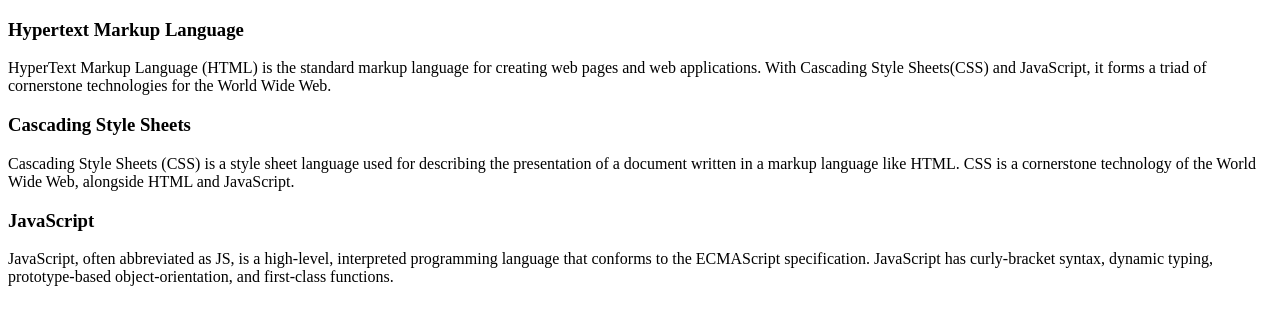
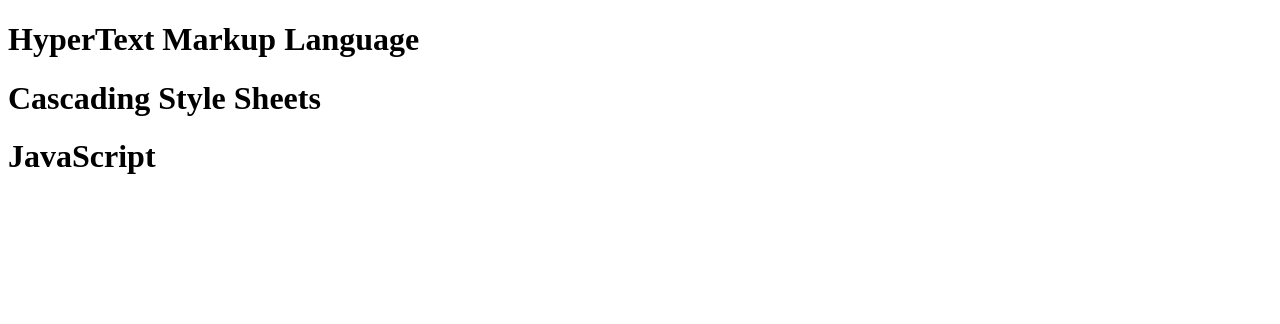
Before and after one commit to ChrisGitmed/react-practice, a React app in the folder react-accordion-component/: page / in a window 1280 px wide. Shown: the top 324 px of the page. Built offline with nearby package versions, Linux system fonts and the light colour scheme; the HTML template or start-up script is replaced by a standard one.

Commit message:
Refactored component to use .map(); Tweaked styling.

```diff
--- a/react-accordion-component/src/accordion.jsx
+++ b/react-accordion-component/src/accordion.jsx
@@ -1,79 +1,59 @@
 import React from 'react';
+
+const topics = [
+  { title: 'HyperText Markup Language', content: 'Here is some text about HTML'},
+  { title: 'Cascading Style Sheets', content: 'Here is some text about CSS'},
+  { title: 'JavaScript', content: 'Here is some text about JS'}
+]
+
+class Content extends React.Component {
+  render() {
+    return (
+      <p>{this.props.content}</p>
+    )
+  }
+}
+
+class Title extends React.Component {
+  render() {
+    return (
+      <h1 onClick={this.props.handleClick}>{this.props.title}</h1>
+    )
+  }
+}
 
 export default class Accordion extends React.Component {
   constructor(props) {
     super(props);
-    this.state = {
-      text: ''
-    }
+    this.state = { content: '' }
     this.handleClick = this.handleClick.bind(this);
   }
 
-  handleClick(event) {
-    const id = event.currentTarget.id;
-    if (this.state.text === id) {
-      this.setState({text: ''});
-    } else this.setState({ text: id })
+  handleClick(index) {
+    if (this.state.content === topics[index].content) {
+      this.setState({
+        content: ''
+      });
+    } else {
+      this.setState({
+        content: topics[index].content
+      });
+    }
   }
 
   render() {
-    const { handleClick } = this;
-    const { text } = this.state;
+    const titleArray = [];
+    topics.forEach((element, index) => {
+      titleArray.push(
+        <Title handleClick={() => this.handleClick(index)} title={element.title} />
+      );
+      if (element.content === this.state.content) {
+        titleArray.push(
+          <Content content={this.state.content}/>
+        );
+      }
+    });
 
-    let htmlTextClass = 'hidden';
-    let cssTextClass = 'hidden';
-    let jsTextClass = 'hidden';
-
-    if (text === 'html') {
-      htmlTextClass = 'text-box'
-      cssTextClass = 'hidden'
-      jsTextClass = 'hidden'
-    } else if (text === 'css') {
-      htmlTextClass = 'hidden'
-      cssTextClass = 'text-box'
-      jsTextClass = 'hidden'
-    } else if (text === 'js') {
-      htmlTextClass = 'hidden'
-      cssTextClass = 'hidden'
-      jsTextClass = 'text-box'
-    }
-
-    return (
-      <div className="accordion">
-        <div className="title" id="html" onClick={handleClick}>
-          <h3>Hypertext Markup Language</h3>
-        </div>
-        <div className={htmlTextClass} id="html-text">
-          <p>
-            HyperText Markup Language (HTML) is the standard markup language
-            for creating web pages and web applications. With Cascading Style
-            Sheets(CSS) and JavaScript, it forms a triad of cornerstone
-            technologies for the World Wide Web.
-          </p>
-        </div>
-        <div className="title" id="css" onClick={handleClick}>
-          <h3>Cascading Style Sheets</h3>
-        </div>
-        <div className={cssTextClass} id="css-text">
-          <p>
-            Cascading Style Sheets (CSS) is a style sheet language used for
-            describing the presentation of a document written in a markup
-            language like HTML. CSS is a cornerstone technology of the World
-            Wide Web, alongside HTML and JavaScript.
-          </p>
-        </div>
-        <div className="title" id="js" onClick={handleClick}>
-          <h3>JavaScript</h3>
-        </div>
-        <div className={jsTextClass} id="js-text">
-          <p>
-            JavaScript, often abbreviated as JS, is a high-level, interpreted
-            programming language that conforms to the ECMAScript specification.
-            JavaScript has curly-bracket syntax, dynamic typing, prototype-based
-            object-orientation, and first-class functions.
-          </p>
-        </div>
-      </div>
-    )
+    return titleArray;
   }
 }
--- a/react-accordion-component/src/index.jsx
+++ b/react-accordion-component/src/index.jsx
@@ -3,6 +3,8 @@ import ReactDOM from 'react-dom';
 import Accordion from './accordion';
 
 ReactDOM.render(
-  <Accordion />,
+  <div className="accordion">
+    <Accordion />
+  </div>,
   document.querySelector('#root')
 )
```
Also changed, not shown: 1 other file (tests, documents, lock files or other folders).
